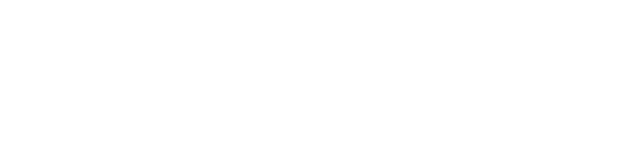
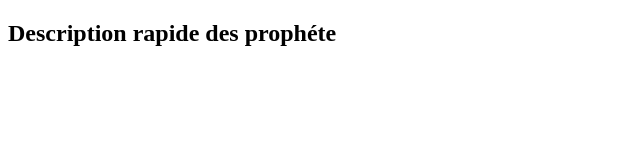
Before and after one commit to Faka2005/Lumnie, a plain HTML site: page test.html in a window 1280 px wide. Shown: the whole page, without its empty margins (0-640 px from the left). Drawn offline with Linux system fonts and the light colour scheme.

Commit message:
test.html

```diff
--- a/test.html
+++ b/test.html
@@ -6,6 +6,10 @@
     <title>Document</title>
 </head>
 <body>
+    <section>
+        <h1>Description rapide des prophéte</h1>
+
+    </section>
 
 
 </body>
```
